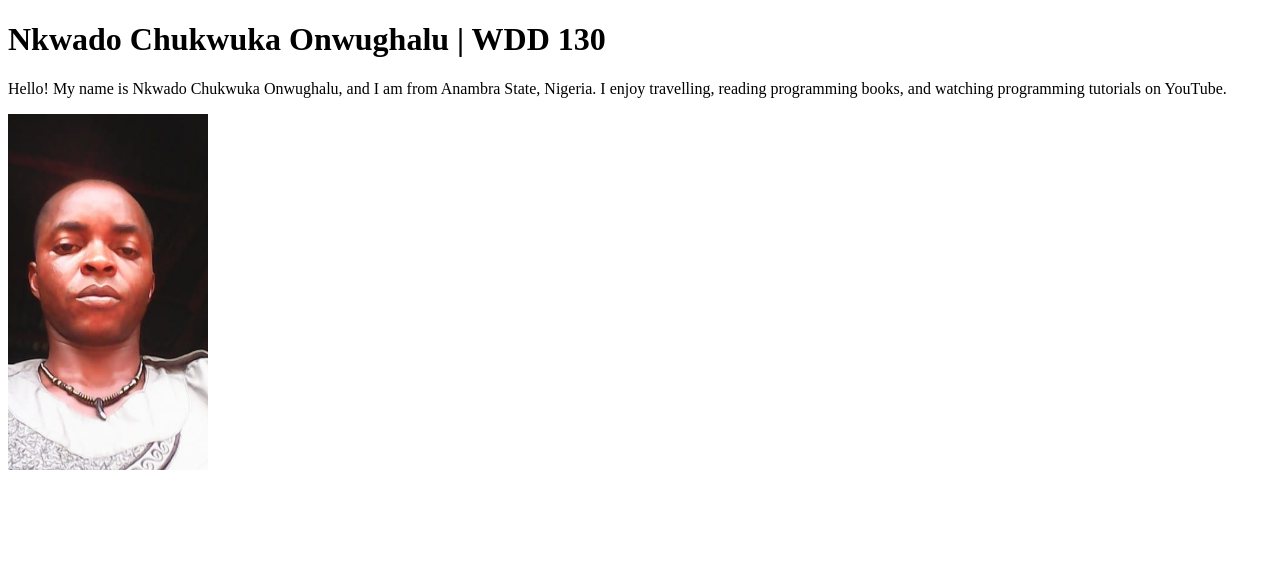
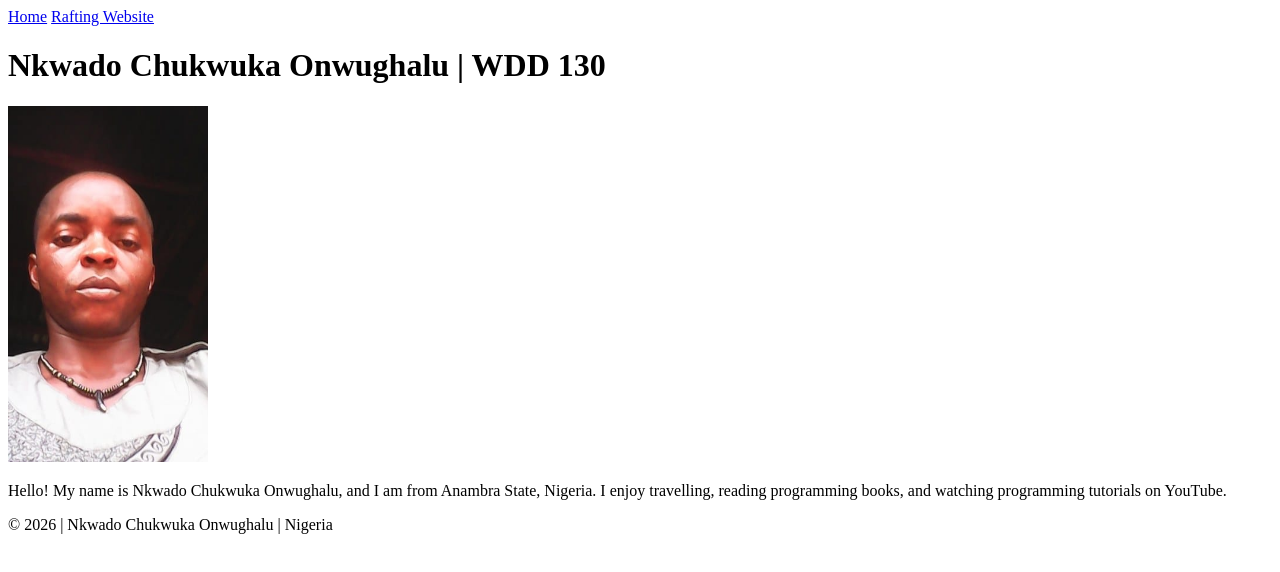
Before and after one commit to techbolivad/wdd130, a plain HTML site: page index.html in a window 1280 px wide. Drawn offline with Linux system fonts and the light colour scheme.

Commit message:
Update index.html

```diff
--- a/index.html
+++ b/index.html
@@ -6,16 +6,30 @@
     <title>Nkwado Chukwuka Onwughalu | WDD 130</title>
 </head>
 <body>
-    <h1>Nkwado Chukwuka Onwughalu | WDD 130</h1>  <p>
-    Hello! My name is Nkwado Chukwuka Onwughalu,
-    and I am from Anambra State, Nigeria.
-    I enjoy travelling, reading programming books,
-    and watching programming tutorials on YouTube.
-</p>
+    <header>
+        <nav>
+            <a href="#">Home</a>
+            <a href="wwr/">Rafting Website</a>
+        </nav>
+    </header>
 
-<img src="images/profile.jpg"
-     alt="Nkwado Chukwuka Onwughalu's Photograph"
-     width="200">
+    <main>
+        <h1>Nkwado Chukwuka Onwughalu | WDD 130</h1>
 
+        <img src="images/profile.jpg"
+             alt="Portrait of Nkwado Chukwuka Onwughalu"
+             width="200">
+
+        <p>
+            Hello! My name is Nkwado Chukwuka Onwughalu,
+            and I am from Anambra State, Nigeria.
+            I enjoy travelling, reading programming books,
+            and watching programming tutorials on YouTube.
+        </p>
+    </main>
+
+    <footer>
+        <p>© 2026 | Nkwado Chukwuka Onwughalu | Nigeria</p>
+    </footer>
 </body>
 </html>
```
